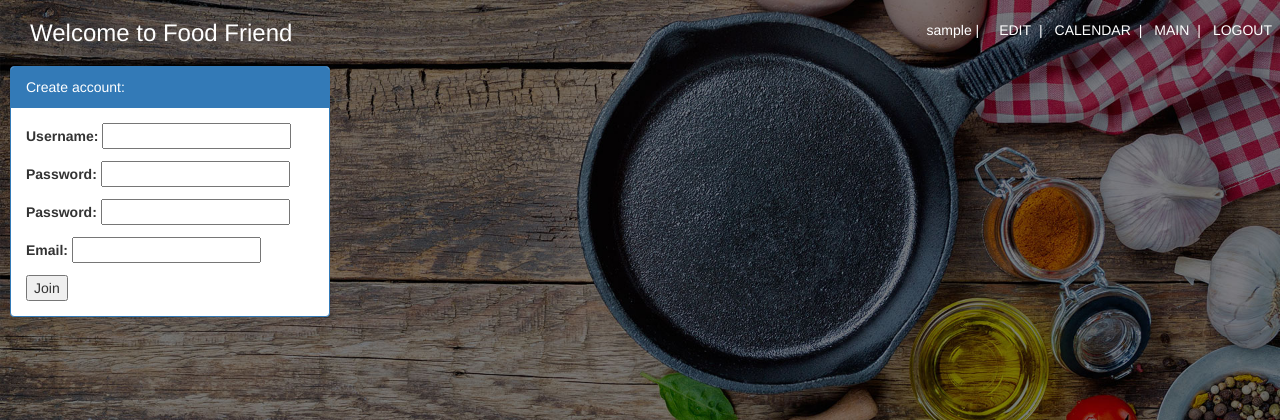
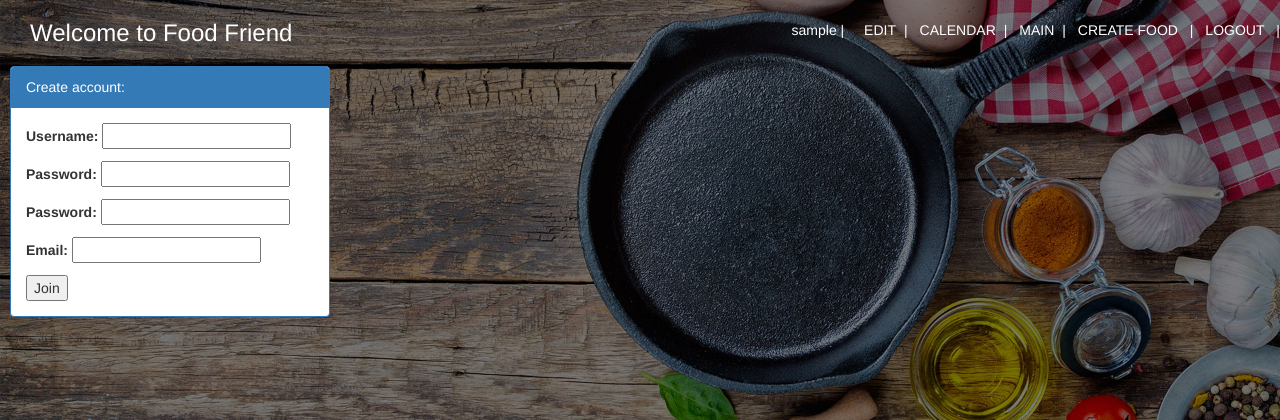
Before and after one commit to TTomasik/FoodFriend, a Django app: a page that uses calorie_counter/foodfriend/templates/foodfriend/base.html in a window 1280 px wide. Shown: the top 420 px of the page. Run offline with Django 3.2, Linux system fonts and the light colour scheme; the visitor is signed in with stand-in values (Sample User, id 1); some libraries are stand-ins or nearby versions.

Commit message:
Added creator of food and user updater

```diff
--- a/calorie_counter/calorie_counter/urls.py
+++ b/calorie_counter/calorie_counter/urls.py
@@ -18,7 +18,7 @@ from django.conf.urls import url
 from django.contrib import admin
 from django.contrib.auth.views import logout_then_login
 from foodfriend.views import CheckLogin, MyInfo, CreateAccount, DaysView,\
-    MealsView, FoodsView, CreateMeal, AddDay, UpdateMeal, UpdateUser
+    MealsView, FoodsView, CreateMeal, AddDay, UpdateMeal, UpdateUser, CreateFood, FoodList
 
 
 urlpatterns = [
@@ -35,6 +35,8 @@ urlpatterns = [
     url(r'^addday/(?P<my_id>(\d){1,4})$', AddDay.as_view(), name='add-day'),
     url(r'^mealupdate/(?P<pk>\d+)/?$', UpdateMeal.as_view(), name='update-meal'),
     url(r'^userupdate/(?P<pk>\d+)/?$', UpdateUser.as_view(), name='update-user'),
+    url(r'^createfood/$', CreateFood.as_view(), name='create-food'),
+    url(r'^foodlist/$', FoodList.as_view(), name='food-list'),
 
 
 ]
--- a/calorie_counter/foodfriend/templates/foodfriend/base.html
+++ b/calorie_counter/foodfriend/templates/foodfriend/base.html
@@ -20,7 +20,10 @@
             <a class="menuspace" href="{% url 'update-user' pk=request.user.id %}"><font color="white">EDIT</a>|</font>
             <a class="menuspace" href="{% url 'calendar' my_id %}"><font color="white">CALENDAR</a>|</font>
             <a class="menuspace" href="{% url 'login' %}"><font color="white">MAIN</a>| </font>
-            <a class="menuspace" href="{% url 'logout' %}"><font color="white">LOGOUT</font></a>
+            <a class="menuspace" href="{% url 'create-food' %}"><font color="white">CREATE FOOD</a> | </font>
+                <a class="menuspace" href="{% url 'logout' %}"><font color="white">LOGOUT</a> | </font>
+
+
                 {% endif %}
 
         </p>
--- /dev/null
+++ b/calorie_counter/foodfriend/templates/foodfriend/food_list.html
@@ -0,0 +1,3 @@
+<html>
+tutaj bedzie list wszsytkich dostepnych produktow
+</html>
--- a/calorie_counter/foodfriend/templates/foodfriend/index.html
+++ b/calorie_counter/foodfriend/templates/foodfriend/index.html
@@ -58,7 +58,9 @@
             {{ request.user.username }}   |</font>
             <a class="menuspace" href="{% url 'update-user' pk=request.user.id %}"><font color="white">EDIT</a>|</font><a class="menuspace" href="{% url 'calendar' my_id=request.user.id  %}"><font color="white">CALENDAR</a>|</font>
             <a class="menuspace" href="{% url 'login' %}"><font color="white">MAIN</a>| </font>
-            <a class="menuspace" href="{% url 'logout' %}"><font color="white">LOGOUT</font></a>
+            <a class="menuspace" href="{% url 'create-food' %}"><font color="white">CREATE FOOD</a> | </font>
+                <a class="menuspace" href="{% url 'logout' %}"><font color="white">LOGOUT</a> | </font>
+
         </p>
     </div>
 
--- a/calorie_counter/foodfriend/views.py
+++ b/calorie_counter/foodfriend/views.py
@@ -226,3 +226,32 @@ class UpdateUser(UpdateView):
     fields = ['avatar', 'age', 'sex', 'weight', 'height', 'factor', 'target']
 
     template_name_suffix = '_update_form'
+
+class CreateFood(CreateView):
+    def get_success_url(self, **kwargs):
+        return reverse('food-list')
+
+    model = Food
+    fields = '__all__'
+    template_name_suffix = '_form'
+    success_url = '/foodlist'
+
+class FoodList(View):
+    def get(self, request):
+        cont = {}
+        foods = Food.objects.all()
+        food_list = []
+
+        for m in foods:
+            d = {}
+            d['name'] = m.name
+            d['kcal'] = m.kcal
+            d['protein'] = m.proteins
+            d['carbs'] = m.carbs
+            d['fats'] = m.fats
+            d['grams'] = m.grams
+            food_list.append(d)
+
+        cont['food'] = food_list
+
+        return render(request, 'foodfriend/food_list.html', cont)
```
Also changed, not shown: calorie_counter/foodfriend/templates/foodfriend/food_form.html (+8 -9 lines).
